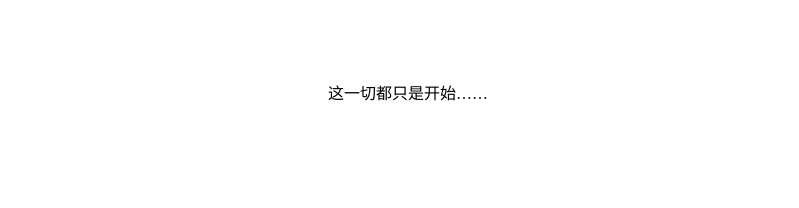
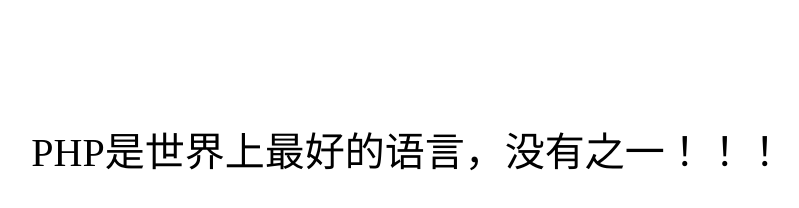
Before and after one commit to adulinlin/adulinlin.github.io, a plain HTML site: page index.html in a window 1280 px wide. Shown: the whole page, without its empty margins (232-1031 px from the left). Drawn offline with Linux system fonts and the light colour scheme.

Commit message:
Update index.html

```diff
--- a/index.html
+++ b/index.html
@@ -5,6 +5,6 @@
 <title>阿杜的博客</title>
 </head>
 <body>
-<p style="text-align:center;margin-top:80px;">这一切都只是开始……</p>
+<p style="text-align:center;margin-top:120px;font-size:40px;">PHP是世界上最好的语言，没有之一！！！</p>
 </body>
 </html>
```
